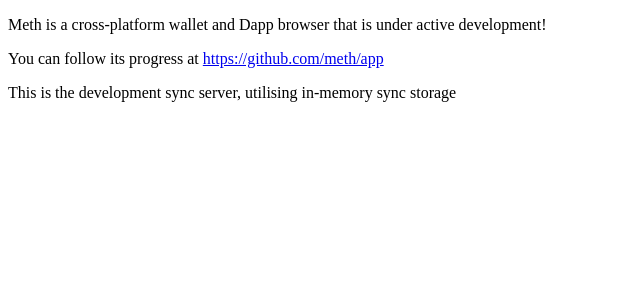
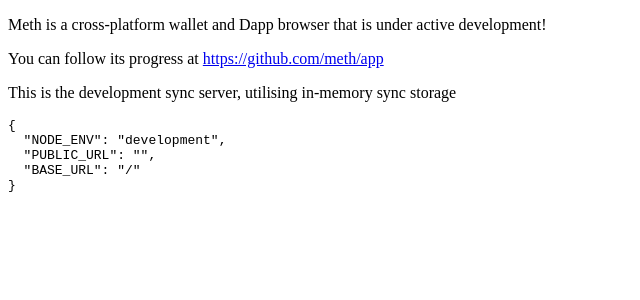
Before and after one commit to meth-browser/server, a Next.js app: page / in a window 1280 px wide. Shown: the top 300 px of the page, without its empty margins (0-640 px from the left). Built offline with nearby package versions, Linux system fonts and the light colour scheme.

Commit message:
work towards config debugging

```diff
--- a/pages/index.js
+++ b/pages/index.js
@@ -11,5 +11,8 @@
     ) : (
       <p>This is the development sync server, utilising in-memory sync storage</p>
     )}
+    <pre>
+      {JSON.stringify(process.env, null, 2)}
+    </pre>
   </div>
 )
```
Also changed, not shown: package.json (+5 -5 lines), 1 other file (tests, documents, lock files or other folders).
